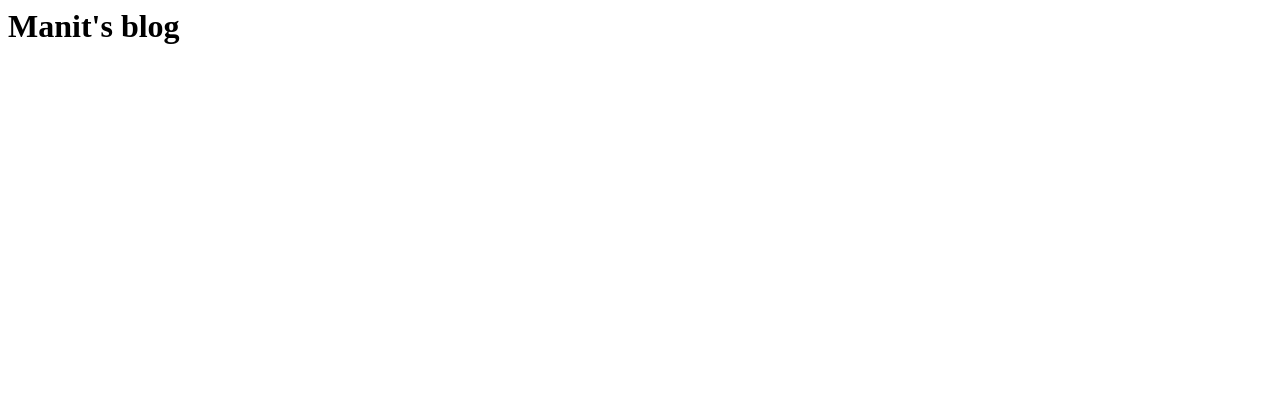
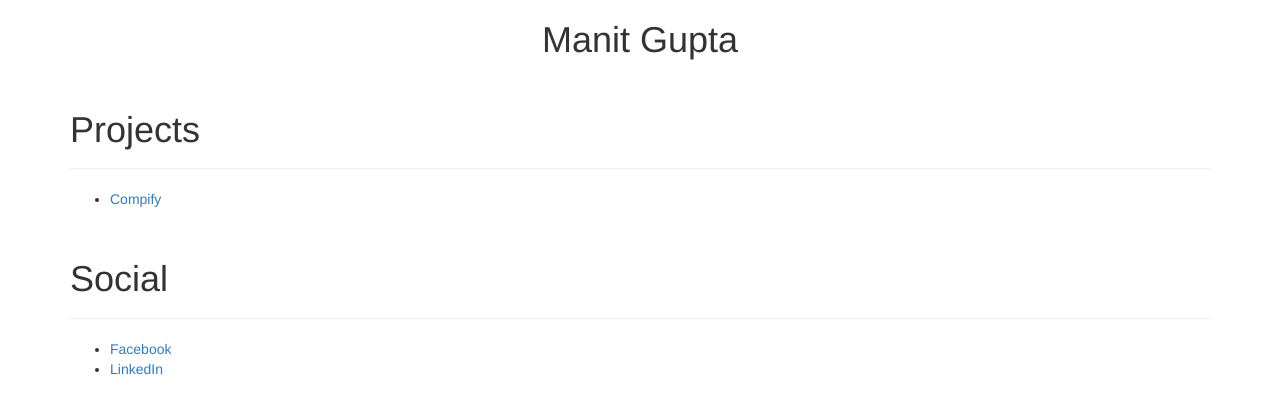
Before and after one commit to manitgupta672/old-portfolio, a plain HTML site: page index.html in a window 1280 px wide. Drawn offline with nearby package versions, Linux system fonts and the light colour scheme.

Commit message:
Update index.html

```diff
--- a/index.html
+++ b/index.html
@@ -1,5 +1,40 @@
 <html>
-<body>
-  <h1> Manit's blog </h1>
-</body>
+    <head>
+        <title>Manit Gupta | Fullstack Developer | Gurgaon, India</title>
+        <meta charset="utf-8">
+        <meta name="viewport" content="width=device-width, initial-scale=1, shrink-to-fit=no">
+        <meta name="theme-color" content="#000000">
+        <link rel="stylesheet" href="https://maxcdn.bootstrapcdn.com/bootstrap/3.3.7/css/bootstrap.min.css" integrity="sha384-BVYiiSIFeK1dGmJRAkycuHAHRg32OmUcww7on3RYdg4Va+PmSTsz/K68vbdEjh4u" crossorigin="anonymous">
+
+    </head>
+    <body>
+        <div class="container">
+            <div class="row">
+                <div class="col-xs-12">
+                    <h1 class="text-center">Manit Gupta</h1>
+                </div>
+            </div>
+            <div class="row">
+                <div class="col-xs-12">
+                    <div class="page-header">
+                        <h1>Projects</h1>
+                    </div>
+                    <ul>
+                        <li><a href="https://manitgupta672.github.io/compify/">Compify</a></li>
+                    </ul>
+                </div>
+            </div>
+            <div class="row">
+                <div class="col-xs-12">
+                    <div class="page-header">
+                        <h1>Social</h1>
+                    </div>
+                    <ul>
+                        <li><a href="https://www.facebook.com/manit.gupta.24">Facebook</a></li>
+                        <li><a href="https://www.linkedin.com/in/manit-gupta/">LinkedIn</a></li>
+                    </ul>
+                </div>
+            </div>
+        </div>
+    </body>
 </html>
```
